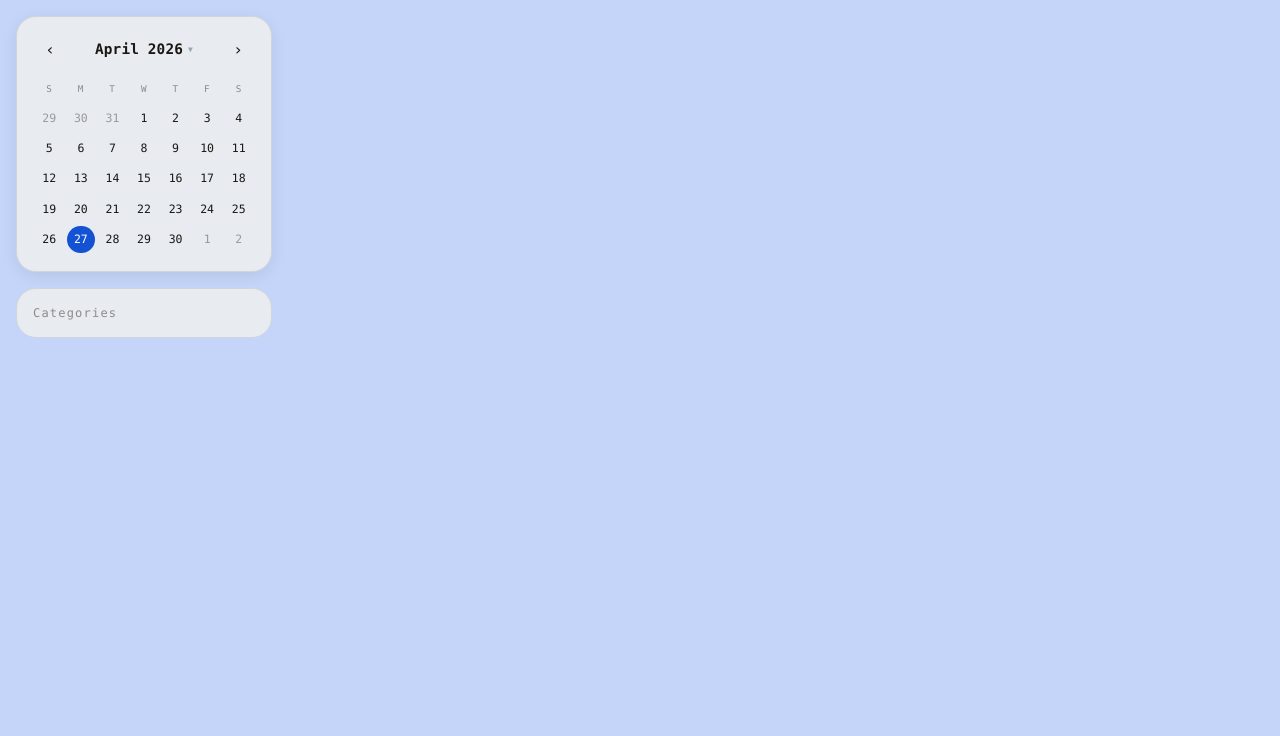
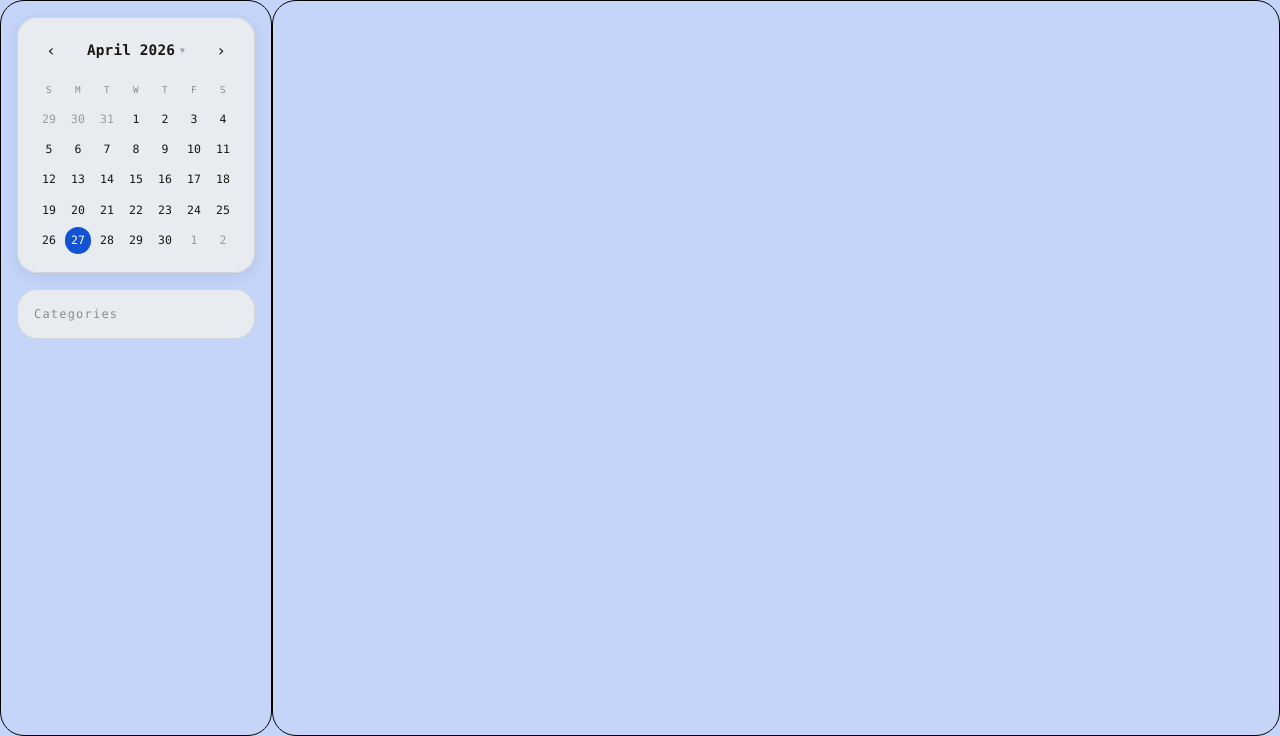
Before and after one commit to Vylan66/TimePocket, a Flask app: page /personal in a window 1280 px wide. Shown: the part 64-800 px from the top of the page. Run offline with Flask 3, Linux system fonts and the light colour scheme; the visitor is signed in with stand-in values (Sample User, id 1).

Commit message:
adjusted mini calnedar size and fized it for smaller displays

```diff
--- a/app/templates/personal.html
+++ b/app/templates/personal.html
@@ -51,7 +51,7 @@
     <main class="flex flex-col md:flex-row flex-1 md:overflow-hidden" style="background-color: var(--bg-timetable);">
 
         <!-- Left Column: Mini Calendar + Categories -->
-        <div class="w-full md:w-72 shrink-0 flex flex-col gap-4 p-4 overflow-y-auto">
+        <div class="w-full max-w-xs mx-auto md:max-w-none md:mx-0 md:w-68 shrink-0 flex flex-col gap-4 p-4 overflow-y-auto rounded-3xl border-1 border-black">
 
             <!-- Mini Calendar -->
             <div class="cal-widget rounded-[20px]">
@@ -85,7 +85,7 @@
         </div>
 
         <!-- Right Column: Instructions -->
-        <div class="w-full flex-1 flex flex-col items-center justify-center p-20">
+        <div class="w-full flex-1 flex flex-col items-center justify-center p-20 rounded-3xl border-1 border-black">
         </div>
     </main>
 
```
